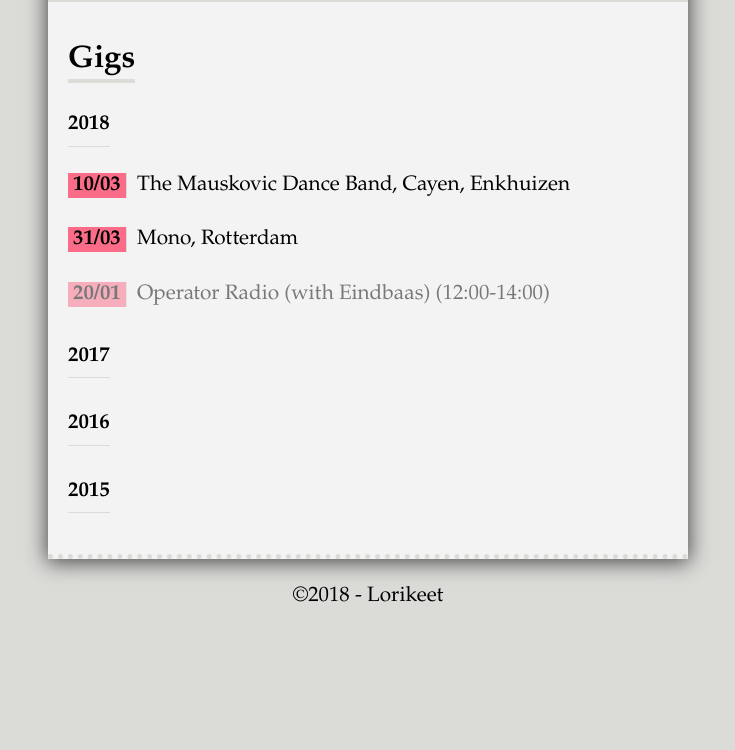
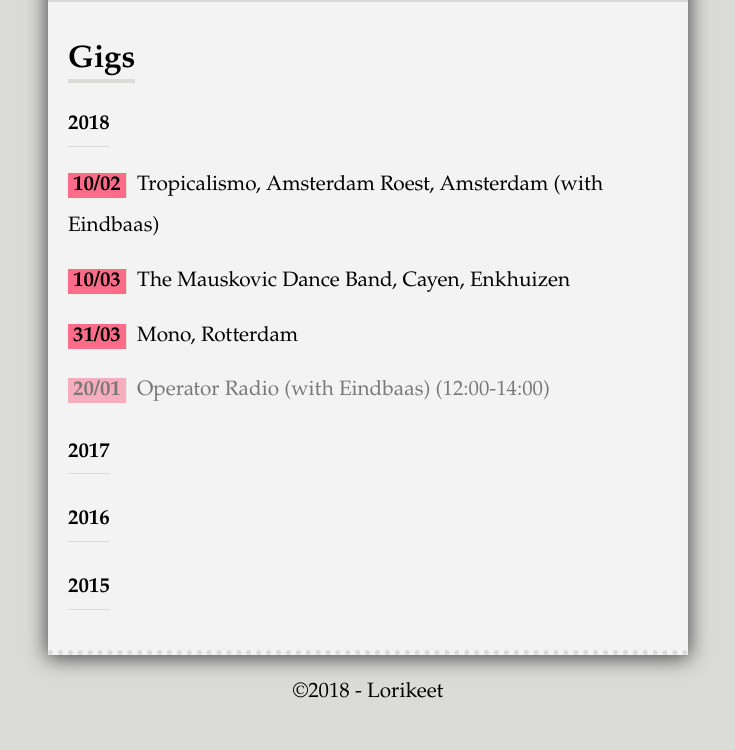
Before and after one commit to grdw/lorikeet, a Jekyll site: the page built from index.html, in a window 1280 px wide. Shown: the part 658-1408 px from the top of the page, without its empty margins (272-1007 px from the left). Built offline with Jekyll 4.4.1, drawn with Linux system fonts in a browser that asks for light colours; before the commit the page ends 1312 px from its top, so only the background shows below that.

Commit message:
Bump events

```diff
--- a/_data/events.yaml
+++ b/_data/events.yaml
@@ -1,4 +1,6 @@
 2018:
+  - date: "2018-02-10"
+    event: "Tropicalismo, Amsterdam Roest, Amsterdam (with Eindbaas)"
   - date: "2018-03-10"
     event: "The Mauskovic Dance Band, Cayen, Enkhuizen"
   - date: "2018-03-31"
@@ -8,7 +10,7 @@
 
 2017:
   - date: "2017-11-24"
-    event: "Tropicalismo, Amsterdam Roest, Amsterdam"
+    event: "Tropicalismo, Amsterdam Roest, Amsterdam (with Eindbaas and The Tropicalismo DJ Team)"
   - date: "2017-11-09"
     event: "Red Light Radio (with Eindbaas)"
   - date: "2017-09-08"
```
